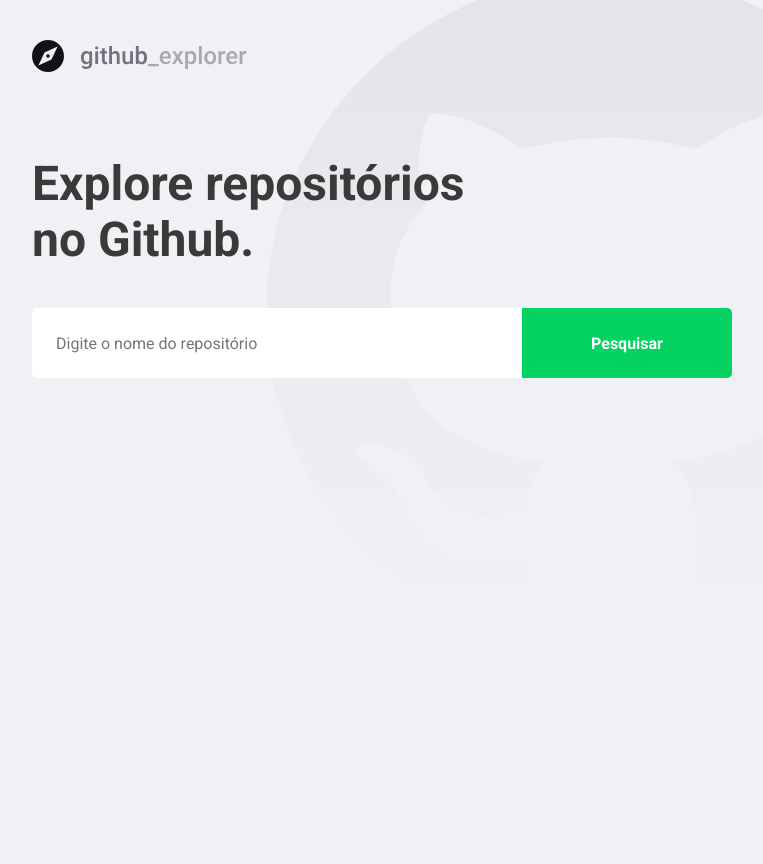
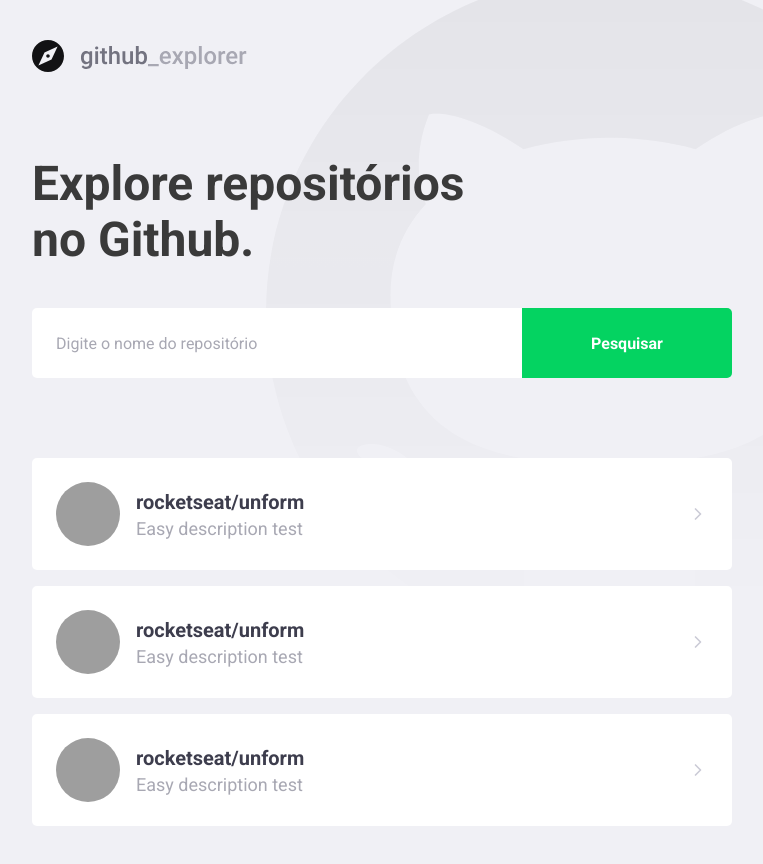
Before and after one commit to brugnaro/05-first-react-project, a React (Create React App) app: page / in a window 1280 px wide. Shown: the whole page, without its empty margins (148-911 px from the left). Before the commit the page ends 800 px from the top, so only its background shows below. Built offline with nearby package versions, Linux system fonts and the light colour scheme; grey boxes are pictures that could not be loaded; the HTML template or start-up script is replaced by a standard one.

Commit message:
Dashboard styled.

```diff
--- a/package.json
+++ b/package.json
@@ -13,6 +13,7 @@
     "polished": "^3.6.5",
     "react": "^16.13.1",
     "react-dom": "^16.13.1",
+    "react-icons": "^3.11.0",
     "react-router-dom": "^5.2.0",
     "react-scripts": "3.4.1",
     "styled-components": "^5.1.1",
--- a/src/pages/Dashboard/index.tsx
+++ b/src/pages/Dashboard/index.tsx
@@ -1,8 +1,9 @@
 import React from 'react'
+import { FiChevronRight } from 'react-icons/fi'
 
 import logoImg from '../../assets/logo.svg'
 
-import { Title, Form } from './styles'
+import { Title, Form, Repositories } from './styles'
 
 const Dashboard: React.FC = () => {
   return (
@@ -13,6 +14,41 @@ const Dashboard: React.FC = () => {
         <input placeholder='Digite o nome do repositório' />
         <button type='submit'>Pesquisar</button>
       </Form>
+      <Repositories>
+        <a href='test'>
+          <img
+            src='https://avatars1.githubusercontent.com/u/13820189?s=460&u=e5e784a3f0ea7c00ea0062508fb96b87b165f56d&v=4'
+            alt='Marcos Rodrigues'
+          />
+          <div>
+            <strong>rocketseat/unform</strong>
+            <p>Easy description test</p>
+          </div>
+          <FiChevronRight size={20} />
+        </a>
+        <a href='test'>
+          <img
+            src='https://avatars1.githubusercontent.com/u/13820189?s=460&u=e5e784a3f0ea7c00ea0062508fb96b87b165f56d&v=4'
+            alt='Marcos Rodrigues'
+          />
+          <div>
+            <strong>rocketseat/unform</strong>
+            <p>Easy description test</p>
+          </div>
+          <FiChevronRight size={20} />
+        </a>
+        <a href='test'>
+          <img
+            src='https://avatars1.githubusercontent.com/u/13820189?s=460&u=e5e784a3f0ea7c00ea0062508fb96b87b165f56d&v=4'
+            alt='Marcos Rodrigues'
+          />
+          <div>
+            <strong>rocketseat/unform</strong>
+            <p>Easy description test</p>
+          </div>
+          <FiChevronRight size={20} />
+        </a>
+      </Repositories>
     </>
   )
 }
--- a/src/pages/Dashboard/styles.ts
+++ b/src/pages/Dashboard/styles.ts
@@ -19,6 +19,11 @@ export const Form = styled.form`
     padding: 0 24px;
     border: 0;
     border-radius: 5px 0 0 5px;
+    color: #3a3a3a;
+
+    &::placeholder {
+      color: #a8a8b3;
+    }
   }
 
   button {
@@ -29,9 +34,58 @@ export const Form = styled.form`
     border: 0;
     color: #fff;
     font-weight: bold;
+    transition: background-color 0.2s;
 
     &:hover {
       background: ${shade(0.2, '#04d361')};
     }
   }
 `
+export const Repositories = styled.div`
+  margin-top: 80px;
+  max-width: 700px;
+
+  a {
+    background: #fff;
+    border-radius: 5px;
+    width: 100%;
+    padding: 24px;
+    display: block;
+    text-decoration: none;
+    display: flex;
+    align-items: center;
+    transition: transform: 0.2s;
+
+    & + a { margin-top: 16px }
+
+    &:hover {
+      transform: translateX(10px);
+    }
+
+    img {
+      width: 64px;
+      height: 64px;
+      border-radius: 50%;
+    }
+
+    div {
+      margin-left: 16px;
+
+      strong {
+        font-size: 20px;
+        color: #3d3d4d;
+      }
+
+      p {
+        font-size: 18px;
+        color: #a8a8b3;
+        margin-top: 4px;
+      }
+    }
+
+    svg {
+      color: #cbcbd6;
+      margin-left: auto;
+    }
+  }
+`
```
Also changed, not shown: 2 other files (tests, documents, lock files or other folders).
